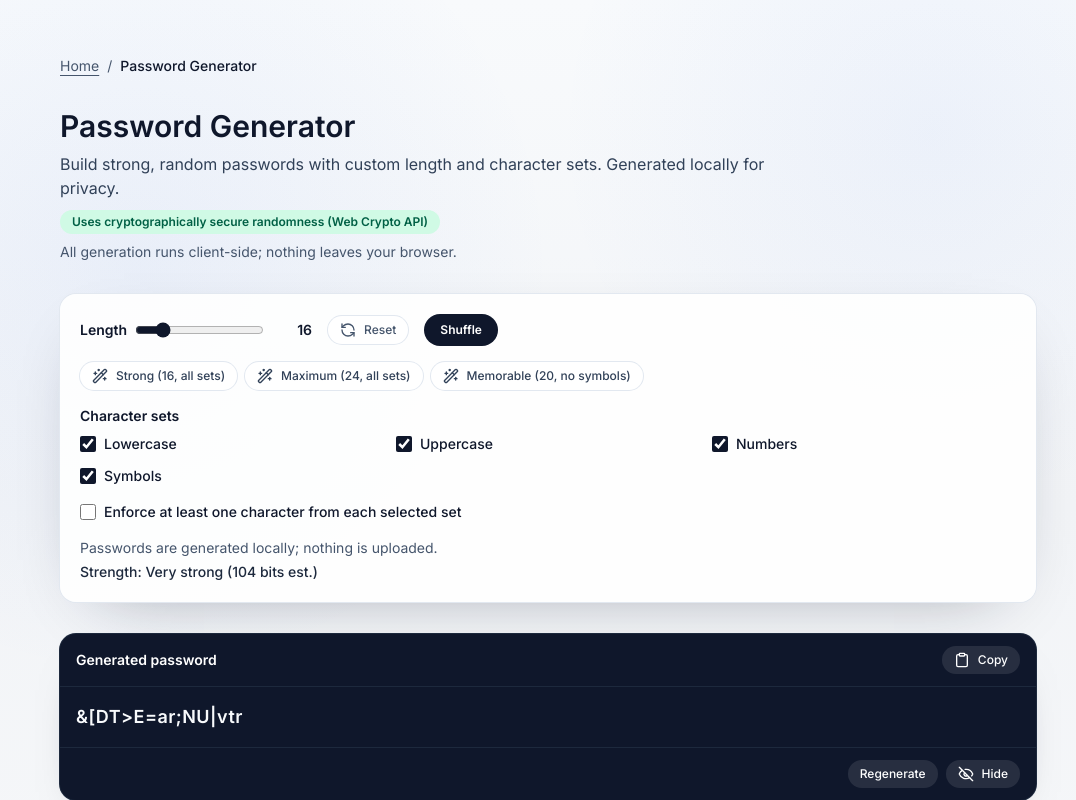
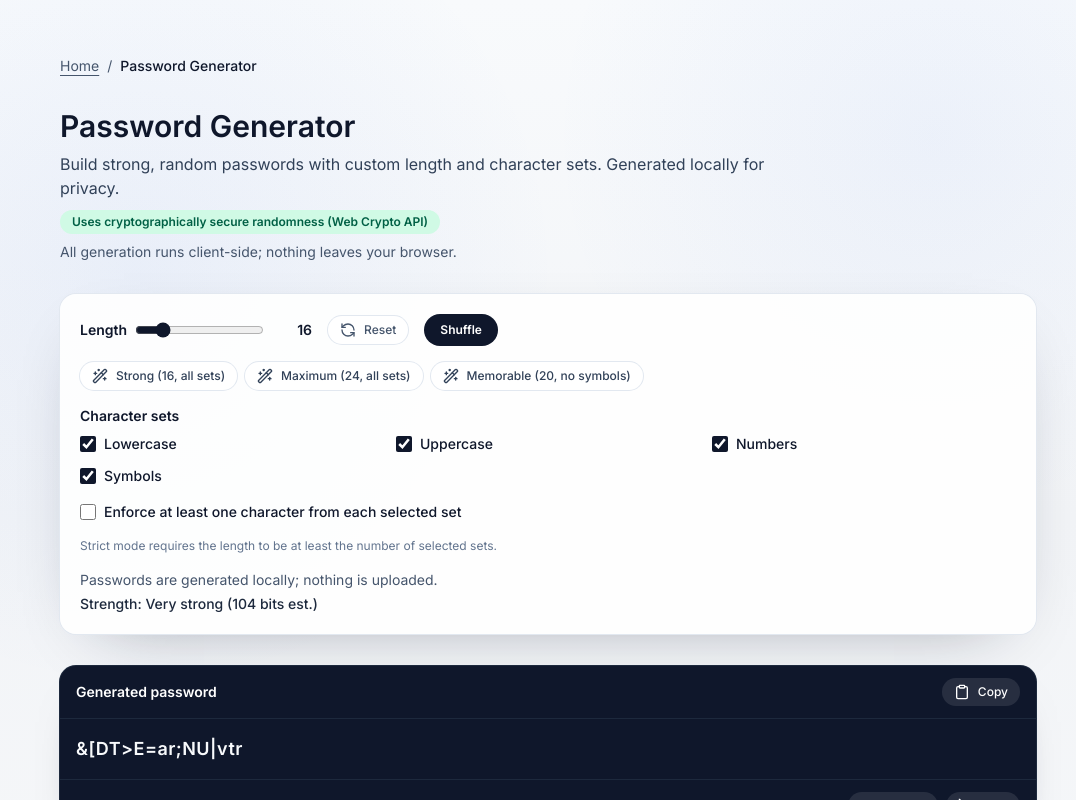
Before and after one commit to ChainPix/custom-website, a Next.js app: page /password-generator in a window 1280 px wide. Shown: the top 800 px of the page, without its empty margins (92-1168 px from the left). Built offline with nearby package versions, Linux system fonts and the light colour scheme; no server answers.

Commit message:
Add a small UI hint explaining strict mode’s minimum length requirement

```diff
--- a/app/(tools)/password-generator/client.tsx
+++ b/app/(tools)/password-generator/client.tsx
@@ -317,6 +317,9 @@ export default function PasswordGeneratorClient() {
           />
           <span className="font-medium text-slate-900">Enforce at least one character from each selected set</span>
         </label>
+        <p className="text-xs text-slate-500">
+          Strict mode requires the length to be at least the number of selected sets.
+        </p>
         {error && (
           <p className="text-sm font-medium text-amber-600" role="alert">
             {error}
```
